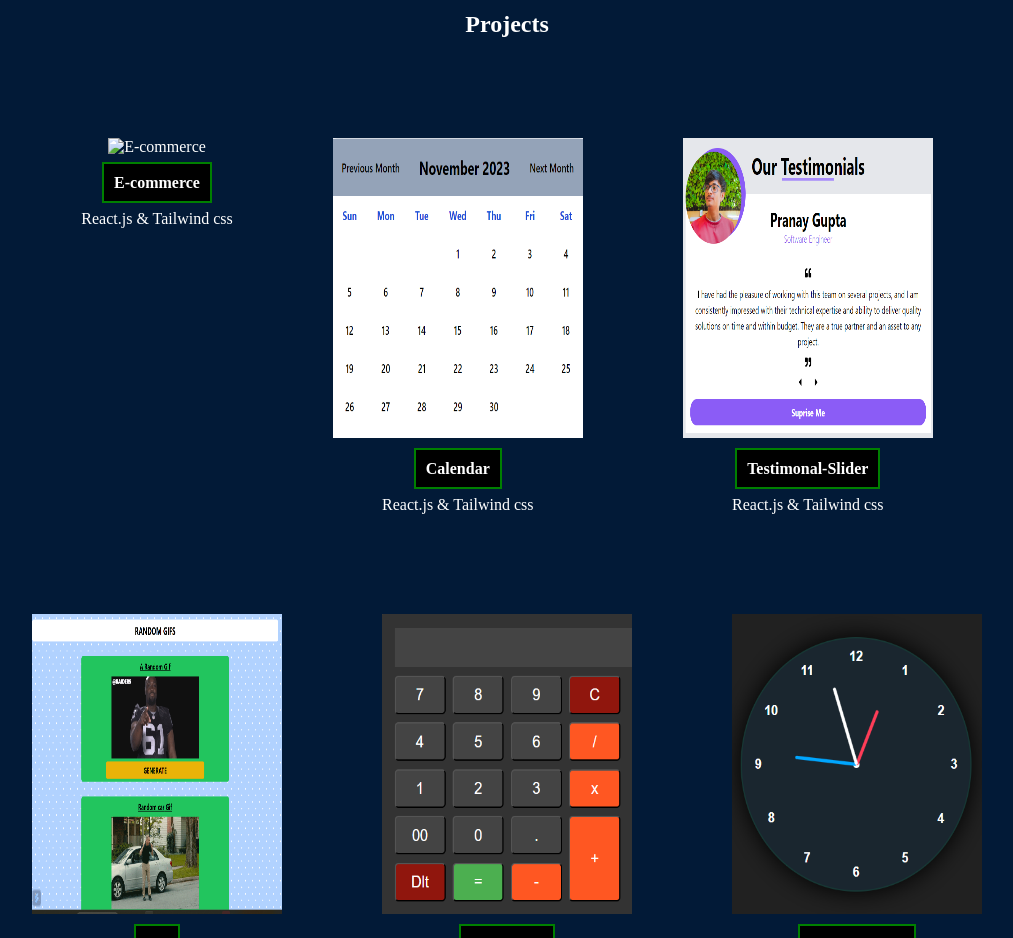
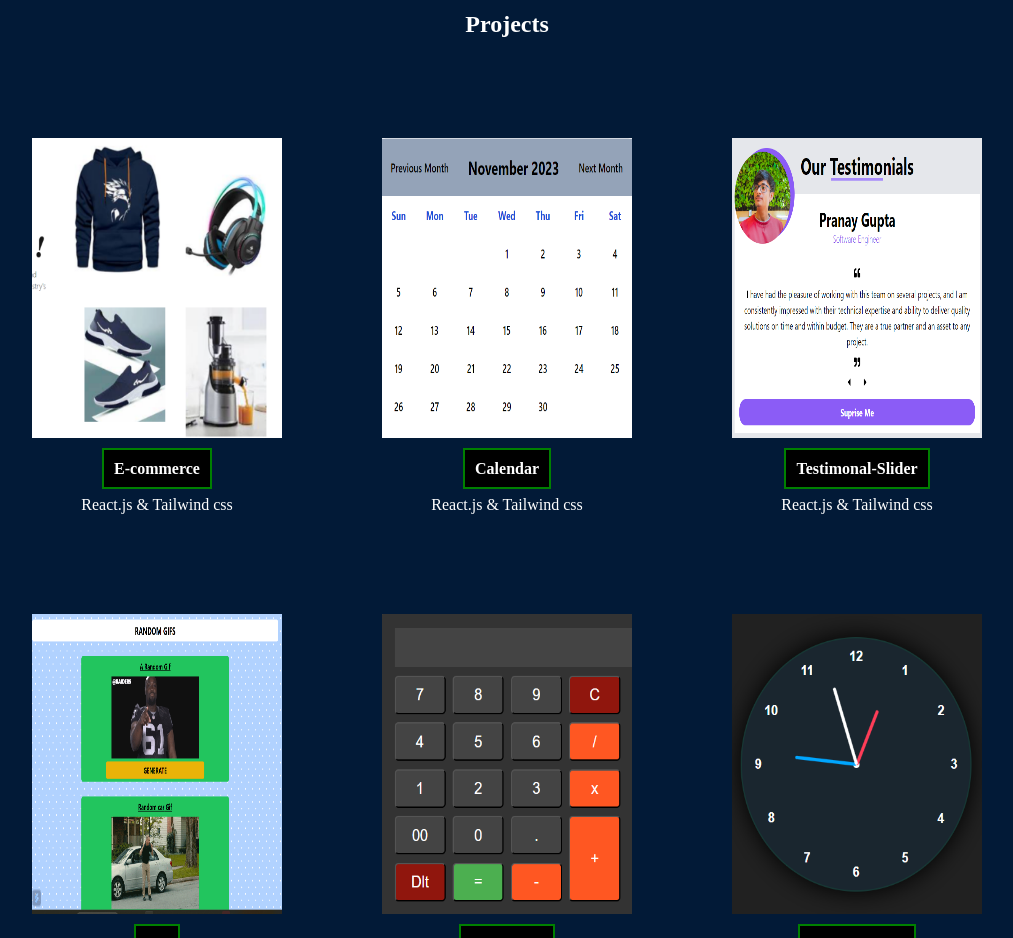
Before and after one commit to kishanjeeshah/portfolio, a plain HTML site: page index.html in a window 1280 px wide. Shown: the part 2880-3818 px from the top of the page, without its empty margins (151-1164 px from the left). Drawn offline with nearby package versions, Linux system fonts and the light colour scheme.

Commit message:
Update index.html

```diff
--- a/index.html
+++ b/index.html
@@ -132,7 +132,7 @@
             <div class="project">
 
                 <div>
-                    <img src="/image/Shopping.png" alt="E-commerce"class="pimg"><br><br>
+                    <img src="Shopping.png" alt="E-commerce"class="pimg"><br><br>
                     <strong><a href="https://kishanjeeshah.github.io/Shopping/"
                             class="proj">E-commerce</a></strong><br><br>
                             <p>React.js & Tailwind css</p>
```
